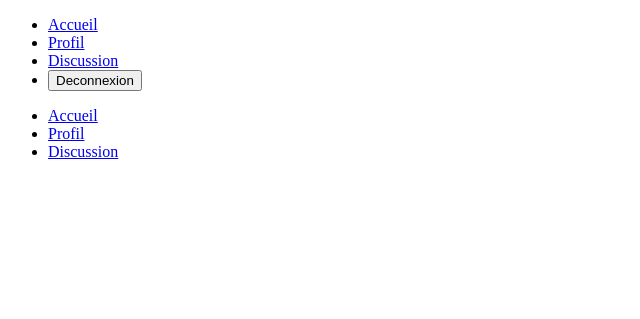
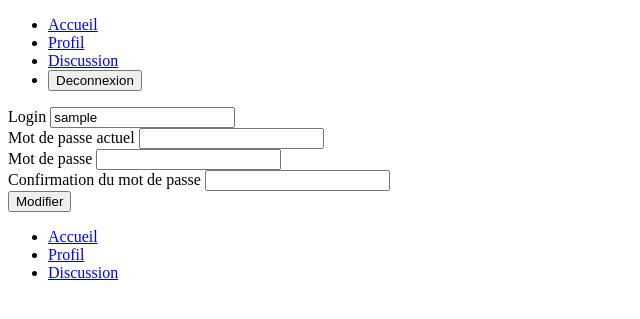
Before and after one commit to mathilde-roussier/discussion, a PHP site: page /profil.php in a window 1280 px wide. Shown: the top 319 px of the page, without its empty margins (0-640 px from the left). Run offline with PHP 8.4, Linux system fonts and the light colour scheme; the visitor is signed in with stand-in values (Sample User, id 1).

Commit message:
traitement profil OK !

```diff
--- /dev/null
+++ b/include/traitement_profil.php
@@ -0,0 +1,70 @@
+<!-- Traitement php et sql profil -->
+
+<?php
+
+$connexion = mysqli_connect('localhost','root','','discussion');
+$recup_data = "SELECT * FROM utilisateurs WHERE login = '".$_SESSION['login']."'";
+$query_recupdata = mysqli_query($connexion,$recup_data);
+$resultat_recupdata = mysqli_fetch_assoc($query_recupdata);
+// var_dump($resultat_recupdata);
+
+if(isset($_POST['profil']))
+{
+    // Création variables //
+    $login = $_POST['login'];
+    $old_password = $_POST['old_password'];
+    $password = $_POST['password'];
+    $password_conf = $_POST['password_conf'];
+
+    // Création booléens qui nous servirons pour l'affichage des messages //
+    $modif_log = false;
+    $modif_password = false;
+    $erreur_log = false;
+    $erreur_oldpassword = false;
+    $erreur_password = false;
+
+    if(password_verify($old_password,$resultat_recupdata['password']))
+    {
+        if($login != $resultat_recupdata['login'])
+        {
+            $requete_verif = "SELECT login FROM utilisateurs WHERE login = '$login'";
+            $query_verif = mysqli_query($connexion,$requete_verif);
+            $resultat_verif = mysqli_fetch_assoc($query_verif);
+
+            if(!empty($resultat_verif))
+            {
+                $erreur_log = true;
+            }
+            else
+            {
+                $update_log = "UPDATE utilisateurs SET login = '$login' WHERE id = '".$resultat_recupdata['id']."'";
+                $query_log = mysqli_query($connexion,$update_log);
+                $resultat_recupdata['login'] = $login;
+                $_SESSION['login'] = $login;
+                $modif_log = true;
+            }
+        }
+
+        if(!empty($password))
+        {
+            if($password == $password_conf)
+            {
+                $password = password_hash($password, PASSWORD_BCRYPT, array('cost' => 12));
+                $update_password = "UPDATE utilisateurs SET password = '$password' WHERE id = '".$resultat_recupdata['id']."'";
+                $query_password = mysqli_query($connexion,$update_password);
+                $modif_password = true;
+            }
+            else
+            {
+                $erreur_password = true;
+            }
+        }
+    }
+    else
+    {
+        $erreur_oldpassword = true;
+    }
+
+}
+
+?>
--- a/profil.php
+++ b/profil.php
@@ -1,4 +1,7 @@
-<?php session_start(); ?>
+<?php
+session_start();
+include 'include/traitement_profil.php'
+?>
 
 <!doctype html>
 
@@ -14,8 +17,34 @@
 
     <?php include 'include/header.php' ?>
 
+    <main>
 
-    <main>
+        <form method="POST" action="profil.php">
+
+            <article>
+                <label> Login </label>
+                <input type='text' name='login' value=<?php echo $resultat_recupdata['login']; ?> />
+            </article>
+
+            <article>
+                <label> Mot de passe actuel </label>
+                <input type='password' name='old_password' required />
+            </article>
+
+            <article>
+                <label> Mot de passe </label>
+                <input type='password' name='password' />
+            </article>
+
+            <article>
+                <label> Confirmation du mot de passe </label>
+                <input type='password' name='password_conf' />
+            </article>
+
+            <input type='submit' name='profil' value="Modifier" />
+
+        </form>
+
     </main>
 
     <?php include 'include/footer.php' ?>
```
